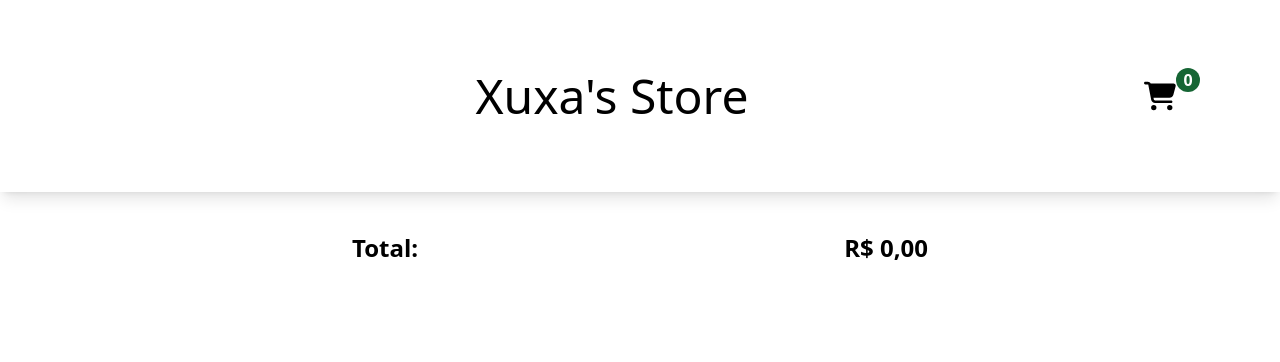
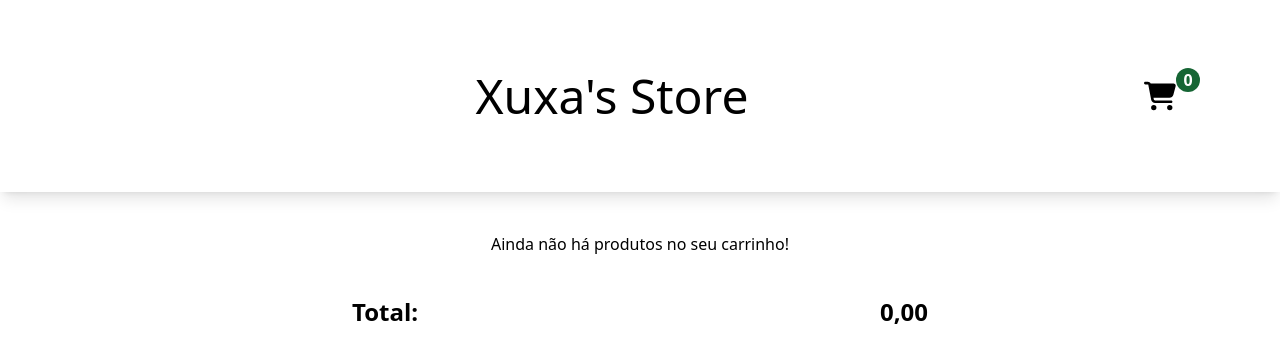
Before and after one commit to guipiri/liven-frontend, a React (Create React App) app: page /cart in a window 1280 px wide. Shown: the top 362 px of the page. Built offline with nearby package versions, Linux system fonts and the light colour scheme.

Commit message:
fix: see the price in currency format pt-BR

```diff
--- a/src/pages/cart.tsx
+++ b/src/pages/cart.tsx
@@ -9,13 +9,16 @@ export default function Cart() {
 
   return (
     <div className="flex items-center flex-col px-6 py-10">
-      {cart?.length === 0 && (
+      {(cart?.length === 0 || !cart) && (
         <p className="mb-10">Ainda não há produtos no seu carrinho!</p>
       )}
       {cart?.map((prod) => {
         if (prod.qty === 0) return
         return (
-          <div className="flex h-48 sm:h-60 w-full max-w-xl items-center border-b mb-4">
+          <div
+            key={prod.id}
+            className="flex h-48 sm:h-60 w-full max-w-xl items-center border-b mb-4"
+          >
             <span className="relative bottom-24 right-0 hover:cursor-pointer">
               <IoClose
                 onClick={() => {
@@ -35,7 +38,10 @@ export default function Cart() {
               <h2 className="text-lg font-bold truncate">{prod.title}</h2>
               <div className="flex justify-between">
                 <p className="text-lg">
-                  R$ {prod.price.toFixed(2).replace('.', ',')}
+                  {prod.price.toLocaleString('pt-BR', {
+                    style: 'currency',
+                    currency: 'BRL',
+                  })}
                 </p>
                 <div className="flex items-center text-xl w-16 justify-between self-center">
                   <span>
@@ -58,7 +64,10 @@ export default function Cart() {
                 </div>
               </div>
               <span className="text-2xl text-end">
-                R$ {(prod.qty * prod.price).toFixed(2).replace('.', ',')}
+                {(prod.qty * prod.price).toLocaleString('pt-BR', {
+                  style: 'currency',
+                  currency: 'BRL',
+                })}
               </span>
             </div>
           </div>
@@ -66,15 +75,13 @@ export default function Cart() {
       })}
       <h2 className="text-2xl font-bold flex justify-between w-full max-w-xl">
         <span className="">Total: </span>
-        R${' '}
         {!cart
           ? '0,00'
           : cart
               .reduce((prev, curr) => {
                 return curr.qty * curr.price + prev
               }, 0)
-              .toFixed(2)
-              .replace('.', ',')}
+              .toLocaleString('pt-BR', { style: 'currency', currency: 'BRL' })}
       </h2>
     </div>
   )
--- a/src/pages/products.tsx
+++ b/src/pages/products.tsx
@@ -42,7 +42,11 @@ export default function ProductsPage() {
               </div>
               <div className="w-[90%] flex justify-between items-center mb-8">
                 <span className="text-2xl">
-                  R$ {prod.price.toPrecision(4).replace('.', ',')}
+                  R${' '}
+                  {prod.price.toLocaleString('pt-BR', {
+                    style: 'currency',
+                    currency: 'BRL',
+                  })}
                 </span>
                 <button
                   onClick={() => addToCart(prod)}
```
